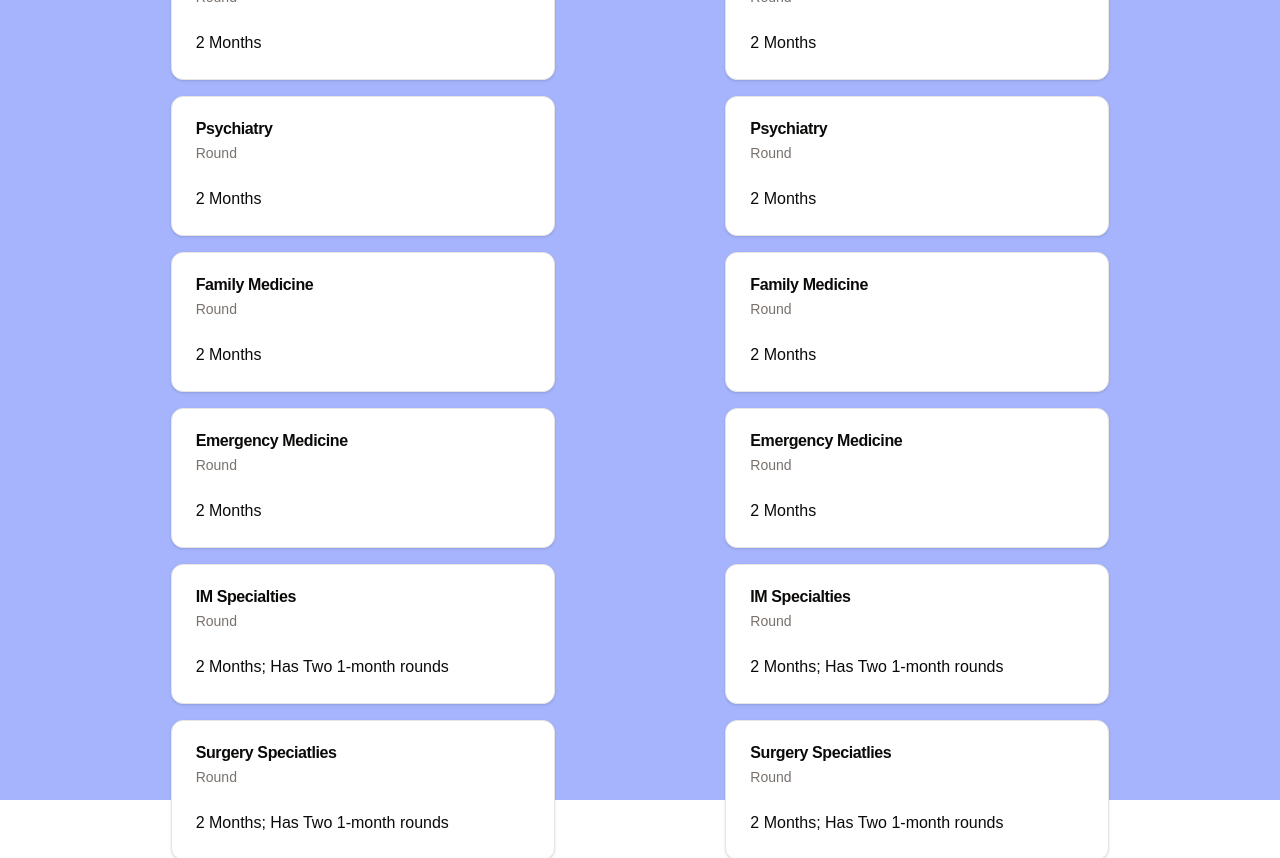
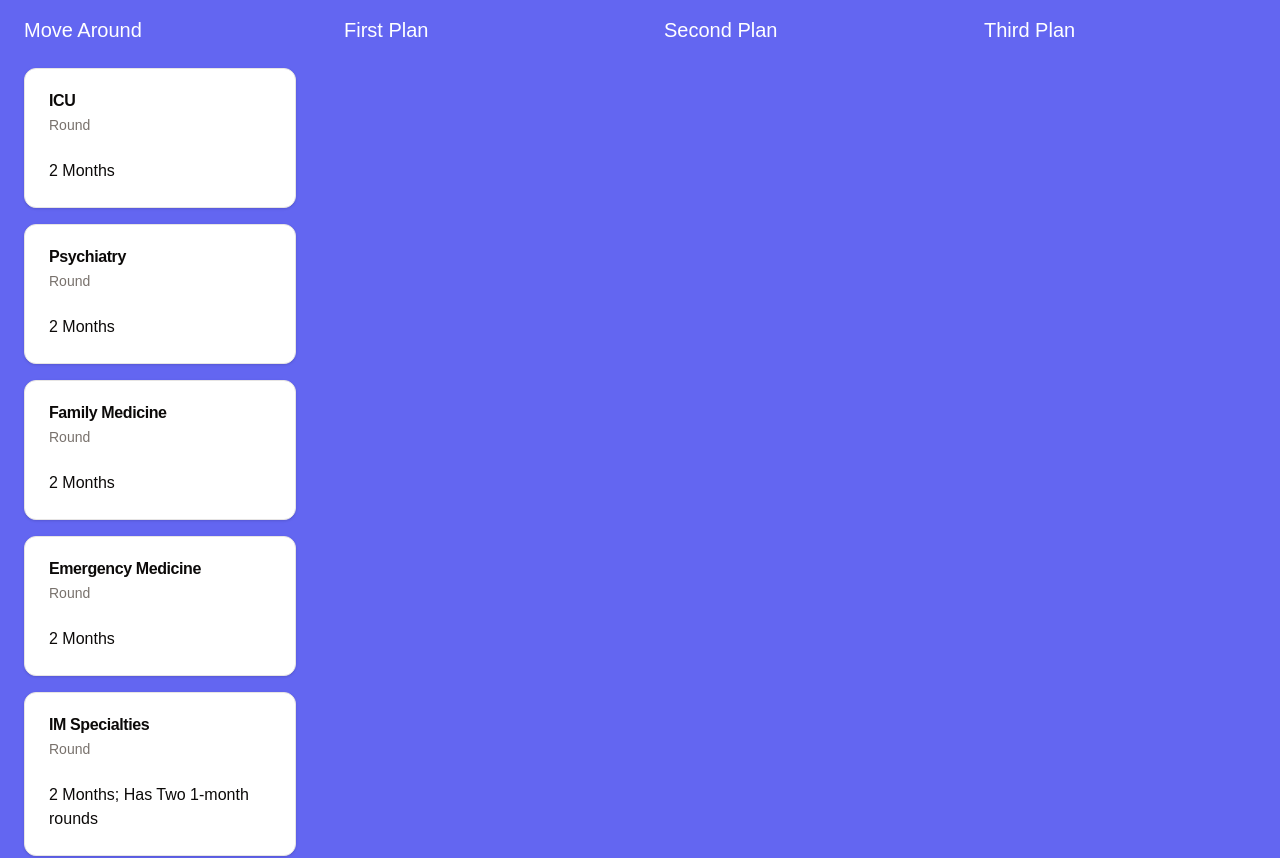
Before and after one commit to MohamedMamdoh144/Internship-Form, a Next.js app: page / in a window 1280 px wide. Shown: the top 858 px of the page. Built offline with nearby package versions, Linux system fonts and the light colour scheme.

Commit message:
Kanban finalized with constraints

```diff
--- a/src/app/layout.js
+++ b/src/app/layout.js
@@ -1,6 +1,6 @@
 import localFont from "next/font/local";
 import "./globals.css";
-
+import { cn } from "@/lib/utils";
 const geistSans = localFont({
   src: "./fonts/GeistVF.woff",
   variable: "--font-geist-sans",
@@ -13,15 +13,19 @@ const geistMono = localFont({
 });
 
 export const metadata = {
-  title: "Create Next App",
-  description: "Generated by create next app",
+  title: "Internship Form",
+  description: "Choose Round Order",
 };
-
+export const viewport = {
+  width: 1024
+  // Also supported by less commonly used
+  // interactiveWidget: 'resizes-visual',
+}
 export default function RootLayout({ children }) {
   return (
     <html lang="en">
       <body
-        className={`${geistSans.variable} ${geistMono.variable} antialiased`}
+        className={cn("bg-indigo-300",`${geistSans.variable} ${geistMono.variable} antialiased`)}
       >
         {children}
       </body>
--- a/src/components/board.jsx
+++ b/src/components/board.jsx
@@ -1,6 +1,7 @@
 "use client"
 import React from "react";
 import { useState } from "react";
+import { cn } from "@/lib/utils";
 import {
   Card,
   CardContent,
@@ -11,46 +12,42 @@ import {
 } from "@/components/ui/card"
 import { DragDropContext, Droppable, Draggable } from "@hello-pangea/dnd";
 
+import rounds from "./data";
+
+// Make three copies
+const dupRounds=Array.from(Object.values(rounds));
+dupRounds.push(...Object.values({...rounds}));
+dupRounds.push(...Object.values({...rounds}));
+// set unique IDs
+const initRounds=dupRounds.map((el,i)=>{const temp={...el};temp.id=parseInt(i/6)+1; return temp;});
+
+
+
+// initialize columns
+const lists={
+  start:{
+    name:"Move Around",
+    items:initRounds
+  },
+  first:{
+    name:"First Plan",
+    items:[]
+  },
+  second:{
+    name:"Second Plan",
+    items:[]
+  },
+  third:{
+    name:"Third Plan",
+    items:[]
+  }
+}
 
 export default function Kanban() {
-  const [rounds, setRounds] =useState({
-    ICU:{
-      id:"icu",
-      title:"ICU",
-      remaining:3,
-      positions:[]
-    },
-    Psychiatry:{
-      id:"psy",
-      title:"Psychiatry",
-      remaining:3,
-      positions:[]
-    },
-    Family:{
-      id:"fm",
-      title:"Family Medicine",
-      remaining:3,
-      positions:[]
-    },
-    Emergency:{
-      id:"em",
-      title:"Emergency Medicine",
-      remaining:3,
-      positions:[]
-    },
-    IM:{
-      id:"im",
-      title:"IM Specialties",
-      remaining:3,
-      positions:[]
-    },
-    Surgery:{
-      id:"sur",
-      title:"Surgery Speciatlies",
-      remaining:3,
-      positions:[]
-    }
-  });
+  const [baseRounds, setBaseRounds]=useState(rounds);
+  const [uiCols, setUICols] = useState(lists);
+
+
   const [roundData, setRoundData]= useState([
     {
       id:"icu",
@@ -83,31 +80,54 @@ export default function Kanban() {
       details: "2 Months; Has Two 1-month rounds"
     }
   ]);
+
+
   const handleDragEnd = (result) => {
     const { source, destination } = result;
     console.log(result)
+    const dragID=result.draggableId.split("_")[0];
+    const newPositions={...baseRounds};
+    const newCols={...uiCols};
+
     // If dropped outside a valid area, do nothing
     if (!destination) return;
+    // If already exists at similar position; do nothing
+    if(destination.droppableId != "start" && newPositions[dragID].positions.indexOf(destination.index)!==-1) return;
+    // if already exists in non-initial position; do nothing
+    if(destination.droppableId != "start" &&
+      newCols[destination.droppableId].items.filter(el=>el.name==dragID).length>0) return;
+    // update positions
 
-    // Reorder roundData
-    const updatedData = Array.from(roundData);
-    const [removed] = updatedData.splice(source.index, 1);
-    updatedData.splice(destination.index, 0, removed);
 
+    if(destination.droppableId != "start" && source.droppableId != "start"){
+        newPositions[dragID].positions.push(destination.index);
+        newPositions[dragID].positions.filter(el=>el!=source.index);
+    } else  if(destination.droppableId != "start" && source.droppableId == "start"){
+        newPositions[dragID].positions.push(destination.index);
+    } else if(destination.droppableId == "start"){
+      newPositions[dragID].positions.filter(el=>el!=source.index);
+    }
+    setBaseRounds(newPositions);
+    // retrieve columns
+    const [removed] = newCols[source.droppableId].items.splice(source.index, 1);
+    newCols[destination.droppableId].items.splice(destination.index, 0, removed);
+    console.log(newPositions);
     // Update state
-    setRoundData(updatedData);
+    setUICols(newCols);
   };
     return (
       <>
-      <div className="w-screen h-screen bg-indigo-300 flex justify-evenly items-center">
+      <div className="w-screen flex justify-evenly items-stretch">
         <DragDropContext onDragEnd={handleDragEnd}>
-        <Droppable droppableId="List1">
+        {Object.entries(uiCols).map(col=>{
+           return <Droppable droppableId={col[0]}>
            {(provided, snapshot) => (
-           <ul className={"List1 w-96 flex flex-col justify-center items-stretch"}
+            <ul className={cn(col[0],"w-96 bg-indigo-500 px-6 flex flex-col justify-start items-stretch")}
              ref={provided.innerRef}
                {...provided.droppableProps}
              >
-              {roundData.map((el,i)=>{return <Draggable key={el.id + "1"} draggableId={el.id+ "1"} index={i}>
+              <h2 className="text-xl text-white my-4">{col[1].name}</h2>
+               {col[1].items.map((itm,i)=>{return <Draggable key={itm.name + "_" + itm.id} draggableId={itm.name + "_" + itm.id} index={i}>
                                                  {(provided, snapshot) => (
                                                    <li
                                                      ref={provided.innerRef}
@@ -118,11 +138,11 @@ export default function Kanban() {
 
                                                            <Card>
                                                              <CardHeader>
-                                                              <CardTitle>{el.title}</CardTitle>
+                                                               <CardTitle>{itm.title}</CardTitle>
                                                                <CardDescription>Round</CardDescription>
                                                              </CardHeader>
                                                              <CardContent>
-                                                              <p>{el.details}</p>
+                                                               <p>{itm.details}</p>
                                                              </CardContent>
 
                                                            </Card>
@@ -137,42 +157,7 @@ export default function Kanban() {
              </ul>
            )}
          </Droppable>
-        <Droppable droppableId="List2">
-          {(provided, snapshot) => (
-           <ul className={"List2 w-96 flex flex-col justify-center items-stretch"}
-            ref={provided.innerRef}
-              {...provided.droppableProps}
-            >
-              {roundData.map((el,i)=>{return <Draggable key={el.id+ "2"} draggableId={el.id+ "2"} index={i}>
-                                                {(provided, snapshot) => (
-                                                  <li
-                                                    ref={provided.innerRef}
-                                                    {...provided.draggableProps}
-                                                    {...provided.dragHandleProps}
-                                                    className={"my-2"}
-                                                  >
-
-                                                          <Card>
-                                                            <CardHeader>
-                                                              <CardTitle>{el.title}</CardTitle>
-                                                              <CardDescription>Round</CardDescription>
-                                                            </CardHeader>
-                                                            <CardContent>
-                                                              <p>{el.details}</p>
-                                                            </CardContent>
-
-                                                          </Card>
-                                                          </li>
-
-                                                )}
-                                              </Draggable>
-            }
-
-                  ) }
-              {provided.placeholder}
-            </ul>
-          )}
-        </Droppable>
+        })}
 
         </DragDropContext>
 
--- /dev/null
+++ b/src/components/data.jsx
@@ -0,0 +1,40 @@
+const rounds={
+    icu:{
+      name:"icu",
+      title:"ICU",
+      positions:[],
+      details: "2 Months"
+    },
+    psy:{
+      name:"psy",
+      title:"Psychiatry",
+      positions:[],
+      details: "2 Months"
+    },
+    fm:{
+      name:"fm",
+      title:"Family Medicine",
+      positions:[],
+      details: "2 Months"
+    },
+    em:{
+      name:"em",
+      title:"Emergency Medicine",
+      positions:[],
+      details: "2 Months"
+    },
+    im:{
+      name:"im",
+      title:"IM Specialties",
+      positions:[],
+      details: "2 Months; Has Two 1-month rounds"
+    },
+    sur:{
+      name:"sur",
+      title:"Surgery Speciatlies",
+      positions:[],
+      details: "2 Months; Has Two 1-month rounds"
+    }
+  };
+
+  export default rounds;
```
Also changed, not shown: 1 other file (tests, documents, lock files or other folders). Lines whose indentation alone changed are shown as unchanged.
